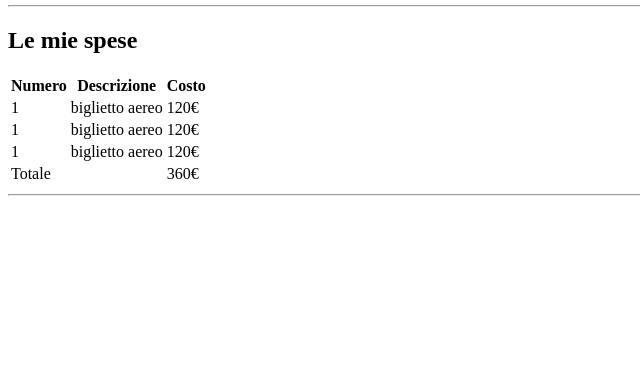
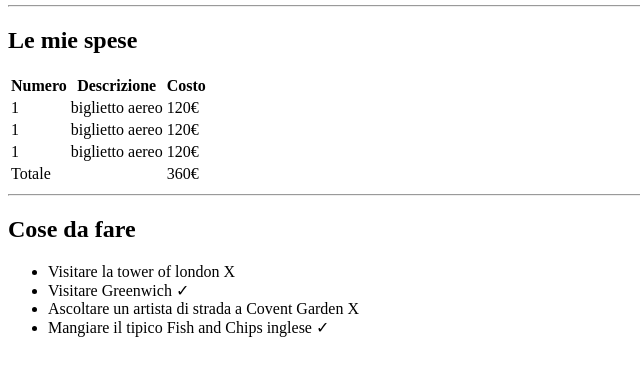
Before and after one commit to Ninotro/html-london-trip, a plain HTML site: page index.html in a window 1280 px wide. Shown: the part 101-476 px from the top of the page, without its empty margins (0-640 px from the left). Drawn offline with Linux system fonts and the light colour scheme.

Commit message:
Second section

```diff
--- a/index.html
+++ b/index.html
@@ -57,10 +57,18 @@
         </section>
         <!-- Seconda Sezione -->
         <section>
-
+            <h2>Cose da fare</h2>
+            <ul>
+                <li>Visitare la tower of london &KHcy;</li>
+                <li>Visitare Greenwich &check;</li>
+                <li>Ascoltare un artista di strada a Covent Garden &KHcy;</li>
+                <li>Mangiare il tipico Fish and Chips inglese &check;</li>
+            </ul>
         </section>
         <!-- Terza sezione -->
         <section>
+
+
 
         </section>
     </main>
```
